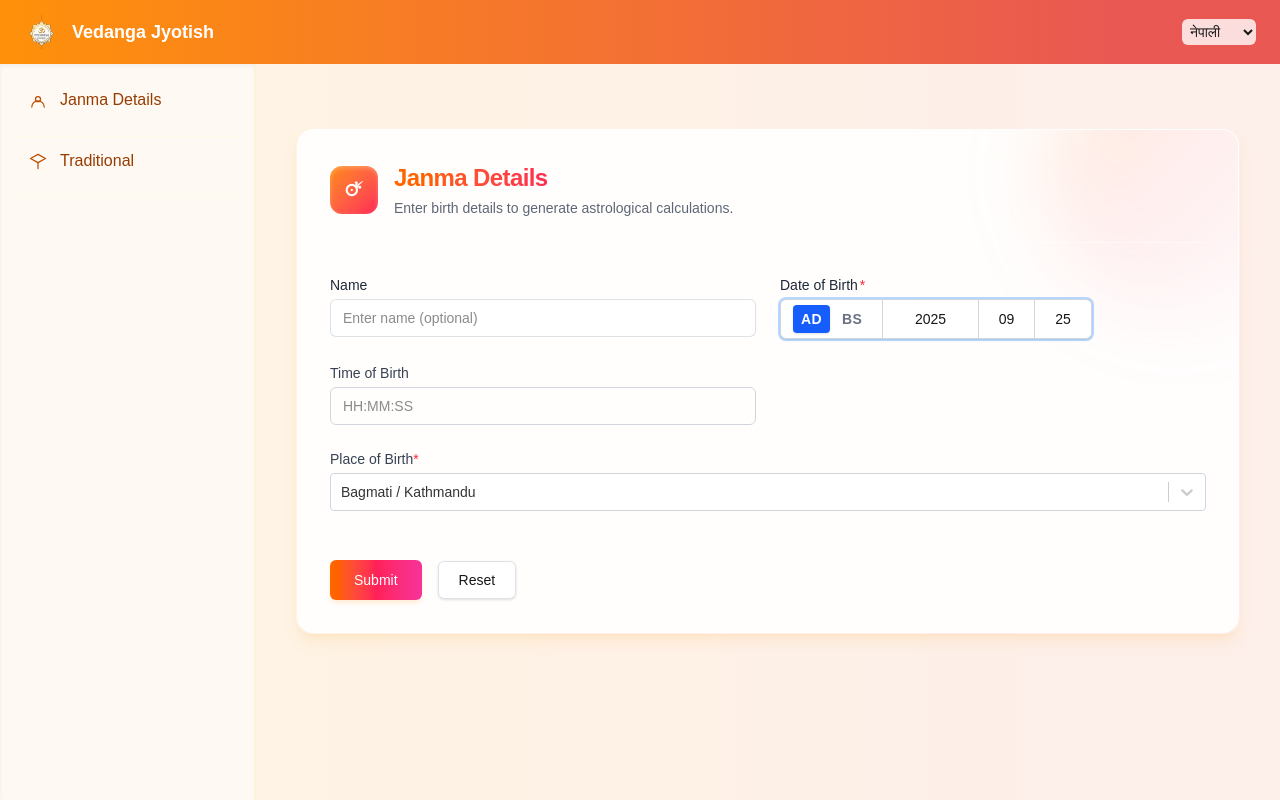
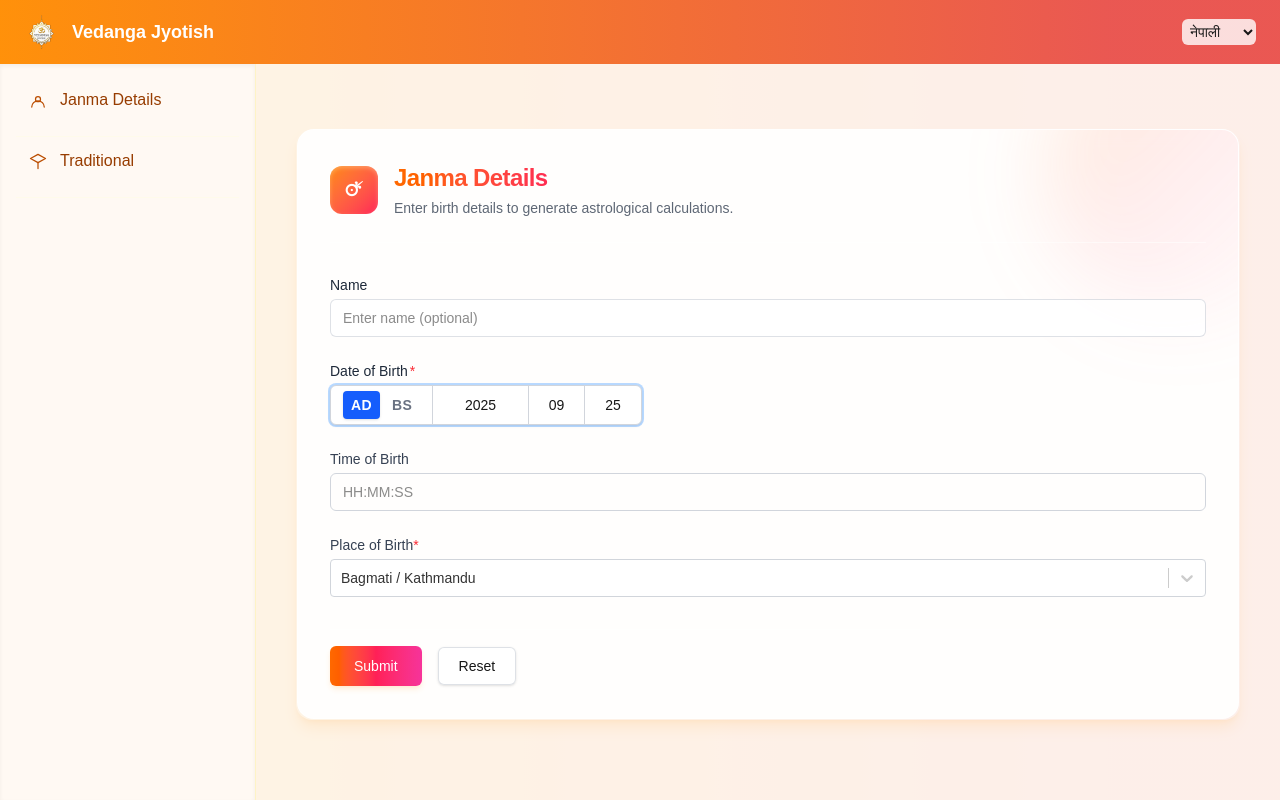
Before and after one commit to mhnpd-org/nepal-jyotish, a Next.js app: page /astro/janma in a window 1280 px wide. Built offline with nearby package versions, Linux system fonts and the light colour scheme.

Commit message:
feat: update Janma form layout to use flexbox for improved responsiveness

```diff
--- a/src/app/astro/janma/page.tsx
+++ b/src/app/astro/janma/page.tsx
@@ -45,9 +45,9 @@
 						</div>
 					</CardHeader>
 					<CardContent>
-						<div className="grid gap-6 md:grid-cols-2">
+						<div className="flex flex-col gap-6">
 							{/* Name (optional) */}
-							<div className="flex flex-col gap-1">
+							<div className="flex flex-col gap-1 w-full">
 								<label htmlFor="name" className="text-sm font-medium text-gray-800 dark:text-gray-200">Name</label>
 								<input
 									id="name"
@@ -59,7 +59,7 @@
 							</div>
 
 							{/* Date of Birth (required) */}
-							<div className="flex flex-col gap-1">
+							<div className="flex flex-col gap-1 w-full">
 								<DatePicker
 									label="Date of Birth"
 									required
@@ -72,7 +72,7 @@
 							</div>
 
 							{/* Time of Birth (optional) */}
-							<div className="flex flex-col gap-1">
+							<div className="flex flex-col gap-1 w-full">
 								<TimePicker
 									control={control}
 									name="timeOfBirth"
@@ -84,7 +84,7 @@
 							</div>
 
 							{/* Place of Birth (required) */}
-							<div className="md:col-span-2 flex flex-col">
+							<div className="flex flex-col w-full">
 								<PickDistrict
 									control={control}
 									name="placeOfBirth"
```
